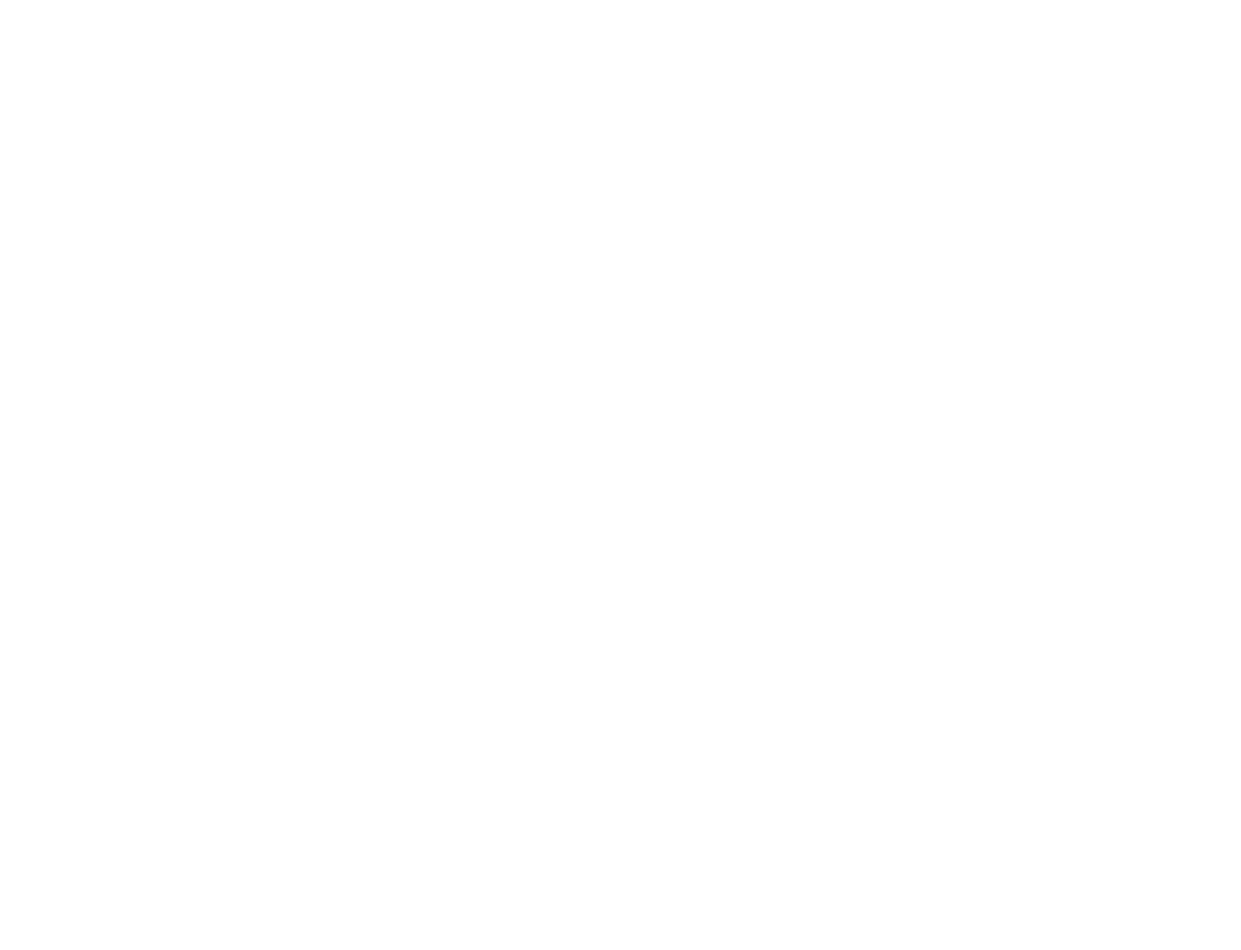
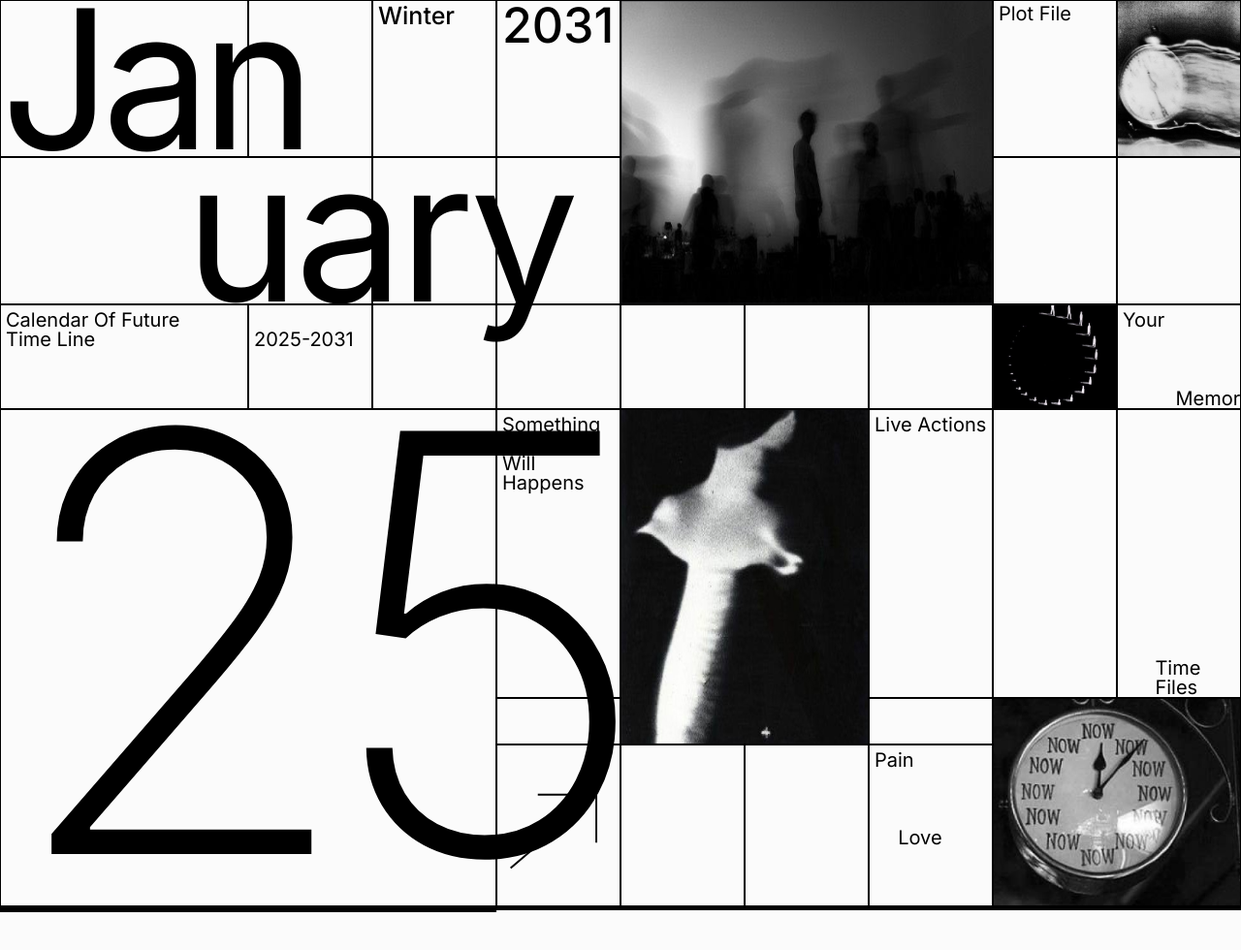
Before and after one commit to vlad-chursin/intime, a plain HTML site: page index.html in a window 1280 px wide. Shown: the whole page at 97% size. Before the commit the page ends 800 px from the top, so only its background shows below. Drawn offline with Linux system fonts and the light colour scheme.

Commit message:
promo-block add

```diff
--- a/css/content.css
+++ b/css/content.css
@@ -0,0 +1,190 @@
+@import url('https://fonts.googleapis.com/css2?family=Inter:ital,opsz,wght@0,14..32,100..900;1,14..32,100..900&display=swap');
+
+body{
+    margin: 0;
+    padding: 0;
+    background-color: #FBFBFB;
+}
+
+.main-screen{
+    display: grid;
+    grid-template-columns: repeat(10, 1fr);
+    grid-template-rows: repeat(6, auto);
+}
+
+.item {
+    border: 0.5px solid #000;
+}
+
+.jan{
+    grid-row: 1;
+    grid-column: 1 / 3;
+    font-size: 200px;
+    text-align: left;
+    font-family: "Inter", serif;
+    font-weight: 400;
+    line-height: 0.8;
+    letter-spacing: -10px;
+}
+
+.n-3{
+    grid-row: 1;
+    grid-column: 3;
+}
+
+.winter{
+    grid-row: 1;
+    grid-column: 4;
+    font-size: 25px;
+    font-family: "Inter", serif;
+    font-weight: 500;
+    line-height: 0.8;
+    padding: 5px 0 0 5px;
+}
+
+.date{
+    grid-row: 1;
+    grid-column: 5;
+    font-size: 50px;
+    font-family: "Inter", serif;
+    font-weight: 500;
+    line-height: 0.8;
+    padding: 5px 0 0 5px;
+}
+
+.img-plot{
+    grid-row: 1 / 3;
+    grid-column: 6 / 9;
+}
+
+.plot{
+    grid-row: 1;
+    grid-column: 9;
+    font-size: 20px;
+    font-family: "Inter", serif;
+    font-weight: 400;
+    line-height: 0.8;
+    padding: 5px 0 0 5px;
+}
+
+.img-time{
+    grid-row: 1;
+    grid-column: 10;
+}
+
+.uary{
+    grid-row: 2;
+    grid-column: 1 / 4;
+    font-size: 200px;
+    text-align: left;
+    font-family: "Inter", serif;
+    font-weight: 400;
+    line-height: 0.75;
+    padding-left: 190px;
+    letter-spacing: -5px;
+}
+
+.cal-fu{
+    grid-row: 3;
+    grid-column: 1 / 3;
+    font-family: "Inter", serif;
+    font-size: 20px;
+    font-weight: 400;
+    padding: 5px 0 0 5px;
+}
+
+.period{
+    grid-row: 3;
+    grid-column: 3;
+    font-family: "Inter", serif;
+    font-size: 20px;
+    font-weight: 400;
+    padding: 25px 0 0 5px;
+}
+
+.img-mem{
+    grid-row: 3;
+    grid-column: 9;
+}
+
+.your-mem{
+    grid-row: 3;
+    grid-column: 10;
+    font-family: "Inter", serif;
+    font-size: 20px;
+    font-weight: 400;
+    padding: 5px 0 0 5px;
+}
+
+.memory{
+    padding-top: 50%;
+    padding-left: 45%;
+}
+
+.numb{
+    grid-row: 4/ 7;
+    grid-column: 1 / 5;
+    font-family: "Inter", serif;
+    font-size: 600px;
+    font-weight: 200;
+    line-height: 0.8;
+    letter-spacing: -35px;
+}
+
+.text-somebad{
+    grid-row: 4;
+    grid-column: 5;
+    font-family: "Inter", serif;
+    font-size: 20px;
+    font-weight: 400;
+    padding: 5px 0 0 5px;
+
+}
+
+.img-live{
+    grid-row: 4 / 6;
+    grid-column: 6 / 8;
+}
+
+.live-actions{
+    grid-row: 4;
+    grid-column: 8;
+    font-family: "Inter", serif;
+    font-size: 20px;
+    font-weight: 400;
+    padding: 5px 0 0 5px;
+}
+
+.time-files{
+    grid-row: 4;
+    grid-column: 10;
+    font-family: "Inter", serif;
+    font-size: 20px;
+    font-weight: 400;
+    padding: 200% 0 0 30%;
+}
+
+.img-pl{
+    grid-row: 5 / 7;
+    grid-column: 9 / 11;
+}
+
+.button{
+    grid-row: 6;
+    grid-column: 5;
+    padding-top: 30%;
+    padding-left: 10%;
+}
+
+.pl{
+    grid-row: 6;
+    grid-column: 8;
+    font-family: "Inter", serif;
+    font-size: 20px;
+    font-weight: 400;
+    padding: 5px 0 0 5px;
+}
+
+.pl .love{
+    padding: 50% 0 0 20%;
+}
--- a/css/style.css
+++ b/css/style.css
@@ -0,0 +1,3 @@
+@import "reset.css";
+@import "content.css";
+@import "adaprive.css";
--- a/index.html
+++ b/index.html
@@ -4,8 +4,82 @@
     <meta charset="UTF-8">
     <meta name="viewport" content="width=device-width, initial-scale=1.0">
     <title>in[time]</title>
+    <link rel="stylesheet" href="./css/style.css">
 </head>
 <body>
+    <div class="main-screen">
+        <div class="item jan">Jan</div>
+        <div class="item n-3"></div>
+        <div class="item winter">Winter</div>
+        <div class="item date">2031</div>
+        <div class="item img-plot"><img src="./img/plot.jpg" alt="plot" width="100%" height="100%"></div>
+        <div class="item"></div>
+        <div class="item"></div>
+        <div class="item plot">Plot File</div>
+        <div class="item img-time"><img src="./img/time.jpg" alt="time" width="100%" height="100%"></div>
 
+        <div class="item uary">uary</div>
+        <div class="item"></div>
+        <div class="item"></div>
+        <div class="item"></div>
+        <div class="item"></div>
+        <div class="item"></div>
+        <div class="item"></div>
+        <div class="item"></div>
+        <div class="item"></div>
+        <div class="item"></div>
+
+        <div class="item cal-fu">
+            <div class="cal">Calendar Of Future</div>
+            <div class="timeline">Time Line</div>
+        </div>
+        <div class="item period">2025-2031</div>
+        <div class="item"></div>
+        <div class="item"></div>
+        <div class="item"></div>
+        <div class="item"></div>
+        <div class="item"></div>
+        <div class="item img-mem"><img src="./img/your-mem.jpg" alt="your-mem" width="100%" height="100%"></div>
+        <div class="item your-mem">
+            <div class="your">Your</div>
+            <div class="memory">Memory</div>
+        </div>
+
+        <div class="item numb">25</div>
+        <div class="item"></div>
+        <div class="item"></div>
+        <div class="item"></div>
+        <div class="item text-somebad">Something <br> Bad <br> Will <br> Happens</div>
+        <div class="item img-live"><img src="./img/live-act.jpg" alt="live-act" width="100%" height="100%"></div>
+        <div class="item"></div>
+        <div class="item live-actions">Live Actions</div>
+        <div class="item"></div>
+        <div class="item time-files">Time Files</div>
+
+        <div class="item"></div>
+        <div class="item"></div>
+        <div class="item"></div>
+        <div class="item"></div>
+        <div class="item"></div>
+        <div class="item"></div>
+        <div class="item"></div>
+        <div class="item"></div>
+        <div class="item img-pl"><img src="./img/clock.jpg" alt="clock" width="100%" height="100%"></div>
+        <div class="item"></div>
+
+        <div class="item"></div>
+        <div class="item"></div>
+        <div class="item"></div>
+        <div class="item"></div>
+        <div class="item button"><img src="./img/button.svg" alt="button" width="80%" height="80%"></div>
+        <div class="item"></div>
+        <div class="item"></div>
+        <div class="item pl">
+            <div class="pain">Pain</div>
+            <div class="love">Love</div>
+        </div>
+        <div class="item"></div>
+        <div class="item"></div>
+    </div>
 </body>
 </html>
```
Also changed, not shown: img/button.svg (added), img/clock.jpg (added), img/live-act.jpg (added), img/plot.jpg (added), img/time.jpg (added), img/your-mem.jpg (added).
